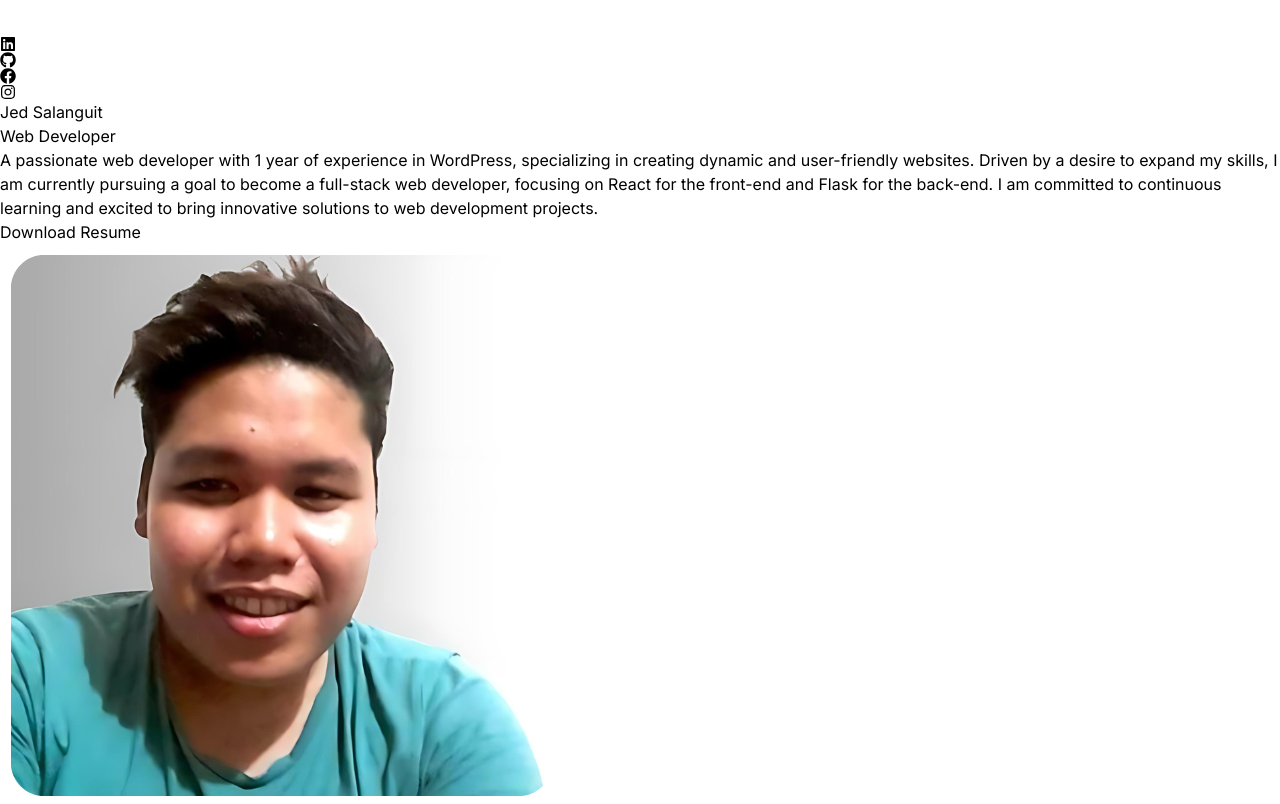
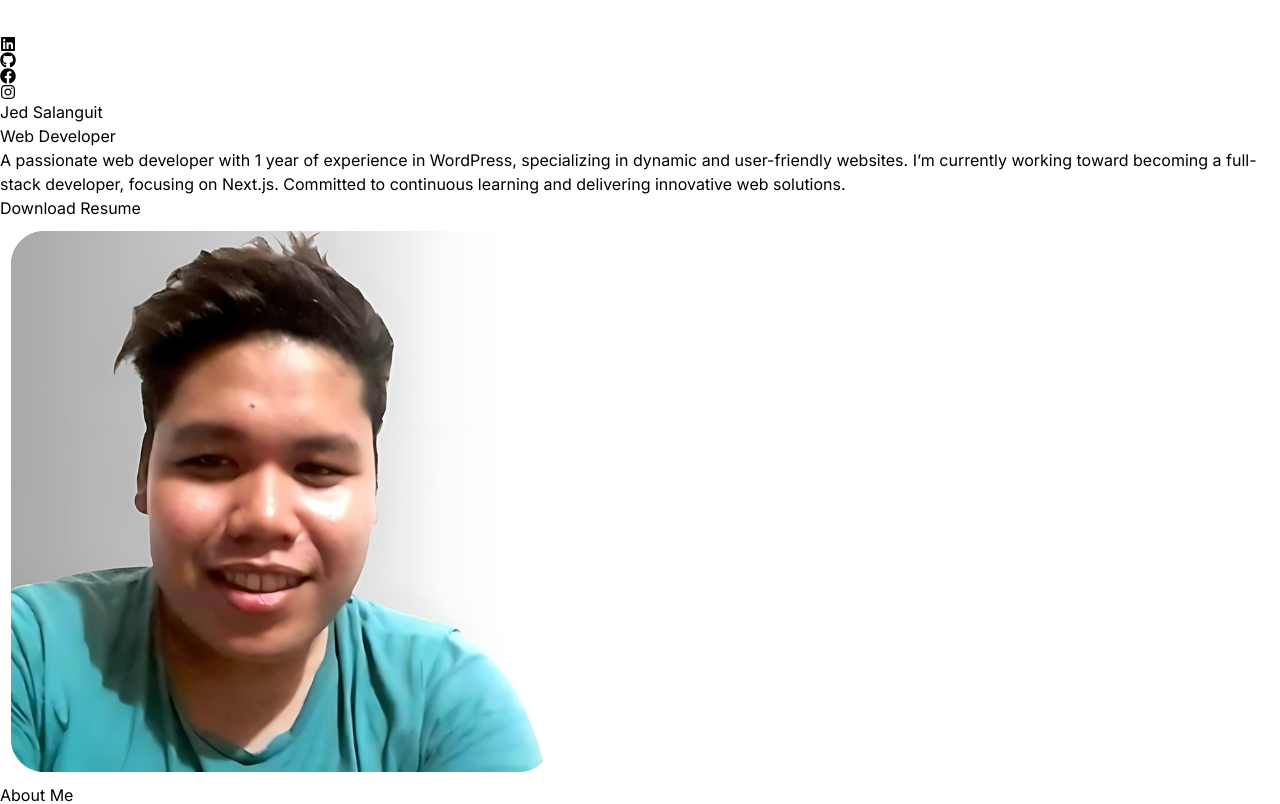
Before and after one commit to jedsalanguit/jed-salanguit-portfolio, a React (Vite) app: page / in a window 1280 px wide. Shown: the top 804 px of the page. Built offline with nearby package versions, Linux system fonts and the light colour scheme.

Commit message:
update hero section

```diff
--- a/src/constants/index.js
+++ b/src/constants/index.js
@@ -3,7 +3,7 @@ import project2 from "../assets/projects/project-2.jpg";
 import project3 from "../assets/projects/project-3.jpg";
 import project4 from "../assets/projects/project-4.jpg";
 
-export const HERO_CONTENT = `A passionate web developer with 1 year of experience in WordPress, specializing in creating dynamic and user-friendly websites. Driven by a desire to expand my skills, I am currently pursuing a goal to become a full-stack web developer, focusing on React for the front-end and Flask for the back-end. I am committed to continuous learning and excited to bring innovative solutions to web development projects.`;
+export const HERO_CONTENT = `A passionate web developer with 1 year of experience in WordPress, specializing in dynamic and user-friendly websites. I’m currently working toward becoming a full-stack developer, focusing on Next.js. Committed to continuous learning and delivering innovative web solutions.`;
 
 export const ABOUT_TEXT = `I am a dedicated web developer with one year of hands-on experience working with WordPress, where I have built and customized websites that are not only functional but also visually appealing and user-friendly. Through this experience, I’ve developed a strong passion for web development, particularly in creating solutions that balance design, usability, and performance. From theme customization to plugin integration, I’ve worked on projects that required attention to detail and a client-focused approach. This foundation has allowed me to deliver tailored web solutions that effectively address the unique needs of both clients and their target users, ensuring a seamless and engaging online experience.`;
 export const ABOUT_TEXT2 = `Looking ahead, my goal is to build a long-term career in the IT industry with a focus on full-stack web development. To support this path, I am currently enhancing my skill set by learning React and Next.js. React’s rich front-end capabilities, combined with the versatility and performance of Next.js, equip me with the tools to create fast, scalable, and modern web applications.`;
```
